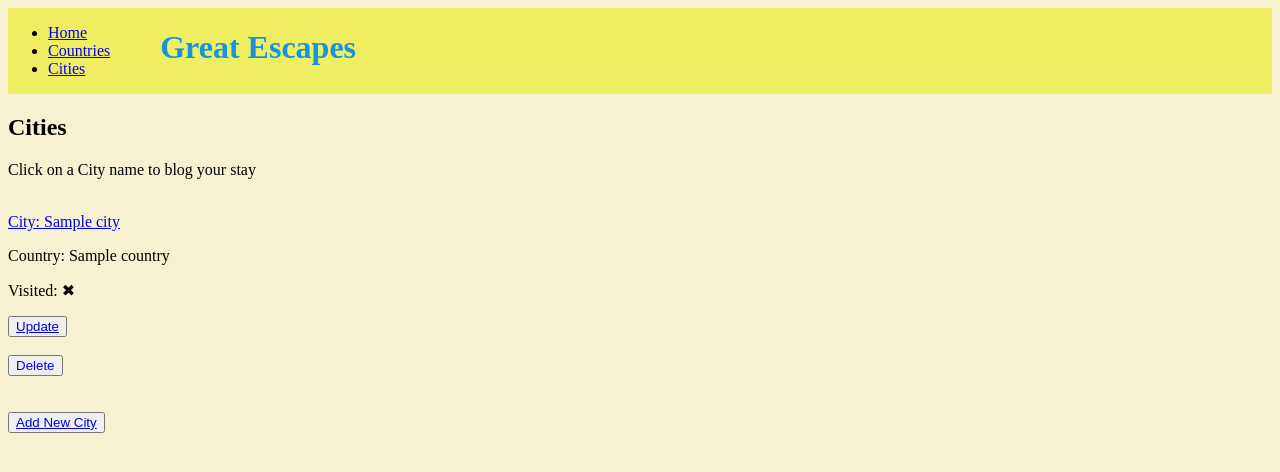
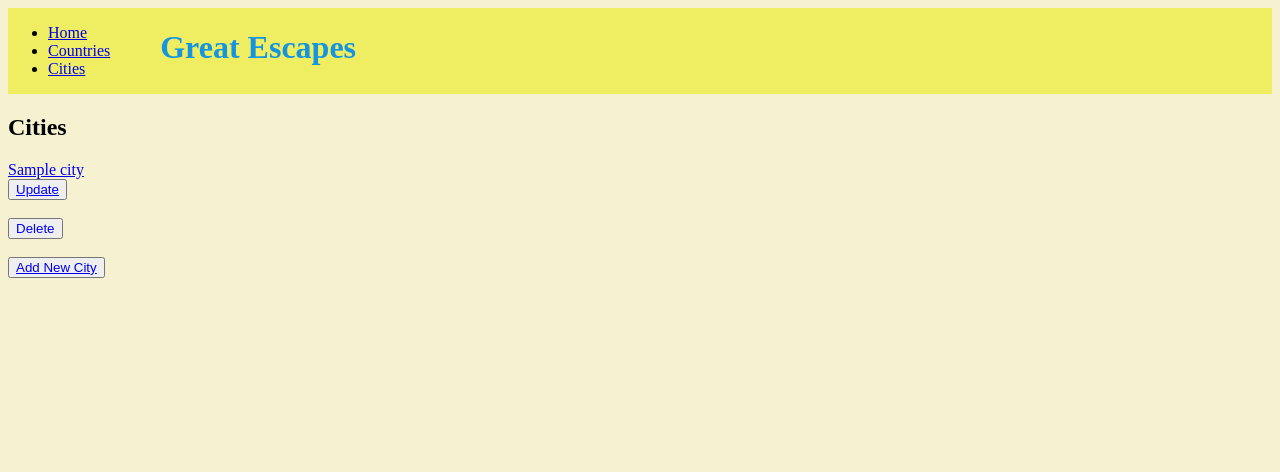
Before and after one commit to judes77/bucket_list_python_project, a Flask app: page /cities in a window 1280 px wide. Shown: the top 472 px of the page. Run offline with Flask 2, Linux system fonts and the light colour scheme; a database or web service that is not in the repository returns one stand-in record (values such as "Sample title"); some libraries are stand-ins or nearby versions.

Commit message:
show route added to cities and html done

```diff
--- a/controllers/cities_controller.py
+++ b/controllers/cities_controller.py
@@ -31,10 +31,11 @@ def create_city():
     city_repository.save(city)
     return redirect('/cities')
 
-@cities_blueprint.route("/cities/<id>", methods=['GET'])
+# SHOW
+@cities_blueprint.route('/cities/<id>', methods=['GET'])
 def show_city(id):
-    task = city_repository.select(id)
-    return render_template('cities/show.html', task = task)
+    city = city_repository.select(id)
+    return render_template('cities/show.html', city = city)
 
 # EDIT
 @cities_blueprint.route('/cities/<id>/edit')
--- a/controllers/countries_controller.py
+++ b/controllers/countries_controller.py
@@ -31,7 +31,7 @@ def create_country():
     return redirect('/countries')
 
 # SHOW
-@countries_blueprint.route('/museums/<id>', methods=['GET'])
+@countries_blueprint.route('/counties/<id>', methods=['GET'])
 def show_country(id):
     country = country_repository.select(id)
     return render_template('countries/show.html', country = country)
--- a/templates/cities/index.html
+++ b/templates/cities/index.html
@@ -2,28 +2,19 @@
 
 {% block content %}
 <h2>Cities</h2>
-<p>Click on a City name to blog your stay</p>
-<br>
+
+
 {% for city in all_cities %}
 
 
-        <a href="/cities/{{city.id}}">City: {{city.name}}</a>
-        <p>Country: {{ city.country.name }}</p>
-
-
-        {% if city.visited == True %}
-          <p>Visited: &#x2714</p>
-        {% else %}
-          <p>Visited: &#x2716</p>
-        {% endif %}
-
+        <a href="/cities/{{city.id}}">{{city.name}}</a><br>
     <button><a href="/cities/{{ city.id }}/edit">Update</a></button>
-    <section>
+  <br>
         <br>
         <form class="delete-form" action="/cities/{{city.id}}/delete" method="POST">
           <input type="submit" value="Delete" style="color: blue;">
           </form>
-    <br>
+
     {% endfor %}
 <br>
 
--- a/templates/countries/index.html
+++ b/templates/countries/index.html
@@ -8,7 +8,7 @@
 
 
 
-    <div>
+    <div class ="list">
         <p>Country: {{ country.name }}</p>
         <p>Continent: {{ country.continent }}</p>
         <p>Language: {{ country.language }}</p>
```
Also changed, not shown: templates/cities/show.html (+9 -0 lines).
